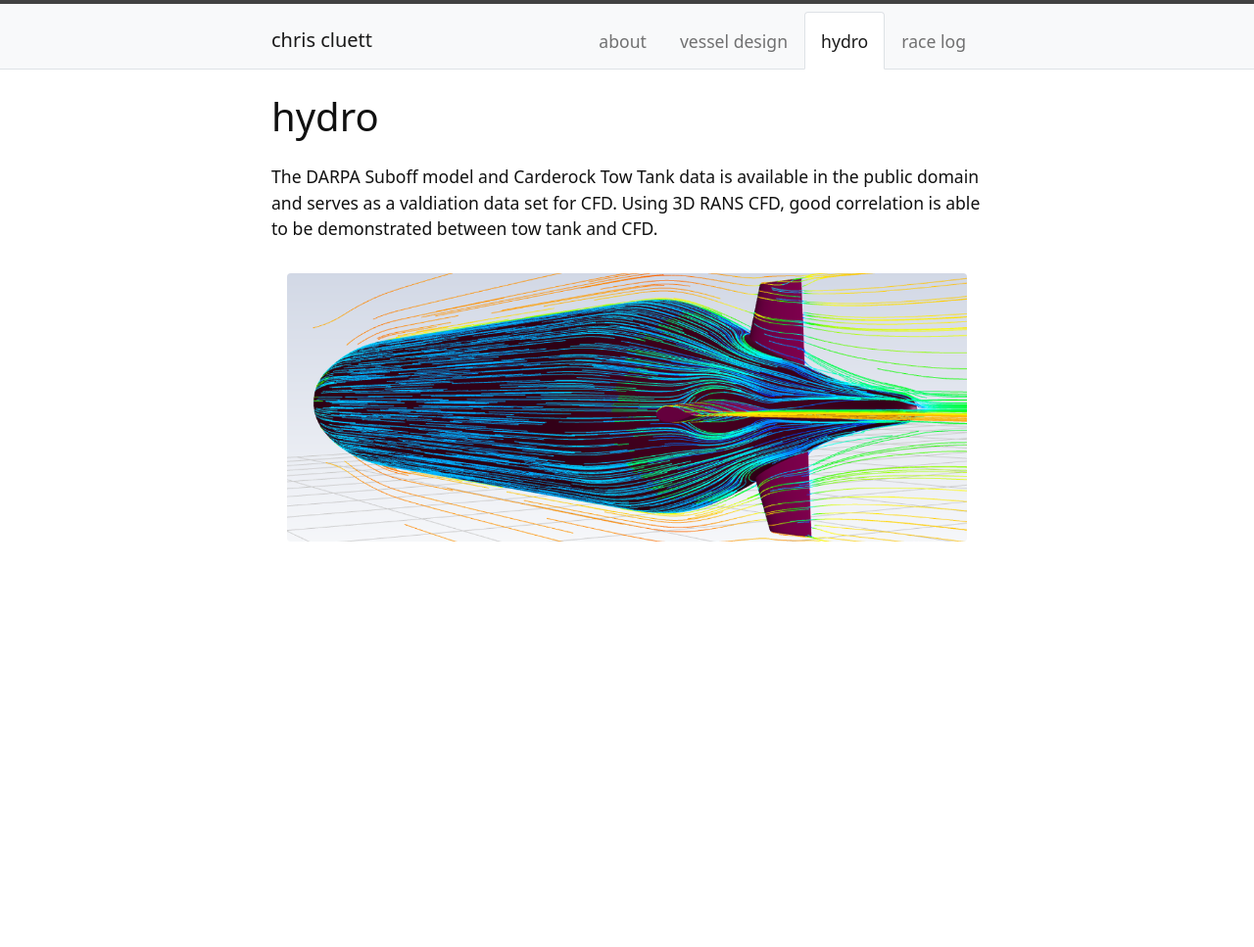
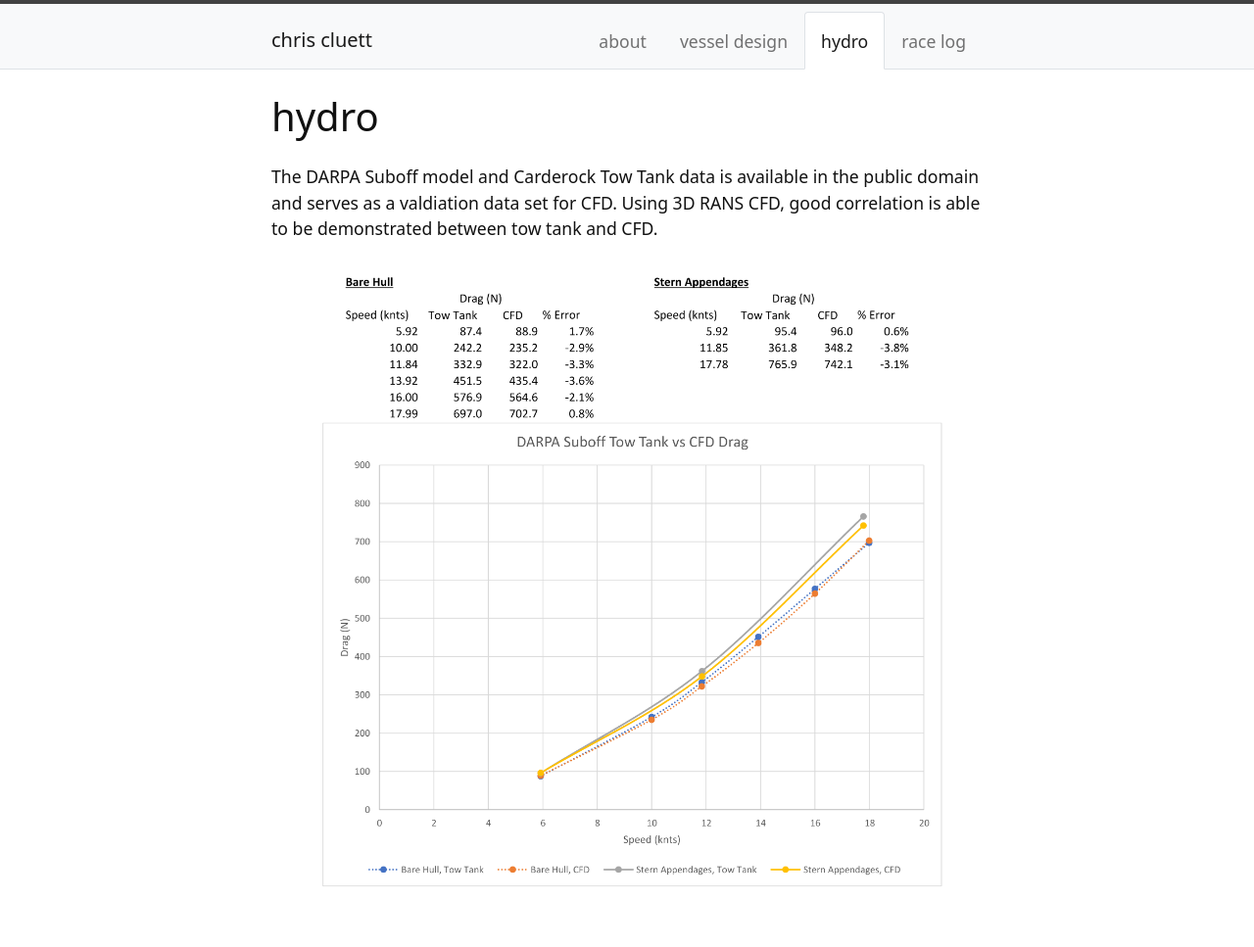
Before and after one commit to ccluett/website, a Jekyll site: the page built from content/2-hydro.md, in a window 1280 px wide. Shown: the whole page at 98% size. Built offline with Jekyll 4.4.1, drawn with Linux system fonts in a browser that asks for light colours; before the commit the page ends 900 px from its top, so only the background shows below that.

Commit message:
Update 2-hydro.md

```diff
--- a/content/2-hydro.md
+++ b/content/2-hydro.md
@@ -5,4 +5,4 @@ nav: true
 
 The DARPA Suboff model and Carderock Tow Tank data is available in the public domain and serves as a valdiation data set for CFD. Using 3D RANS CFD, good correlation is able to be demonstrated between tow tank and CFD.
 
-{% include figure.html img="picture2.png" width="100%" %}
+{% include figure.html img="suboff-results.png" width="100%" %}
```
